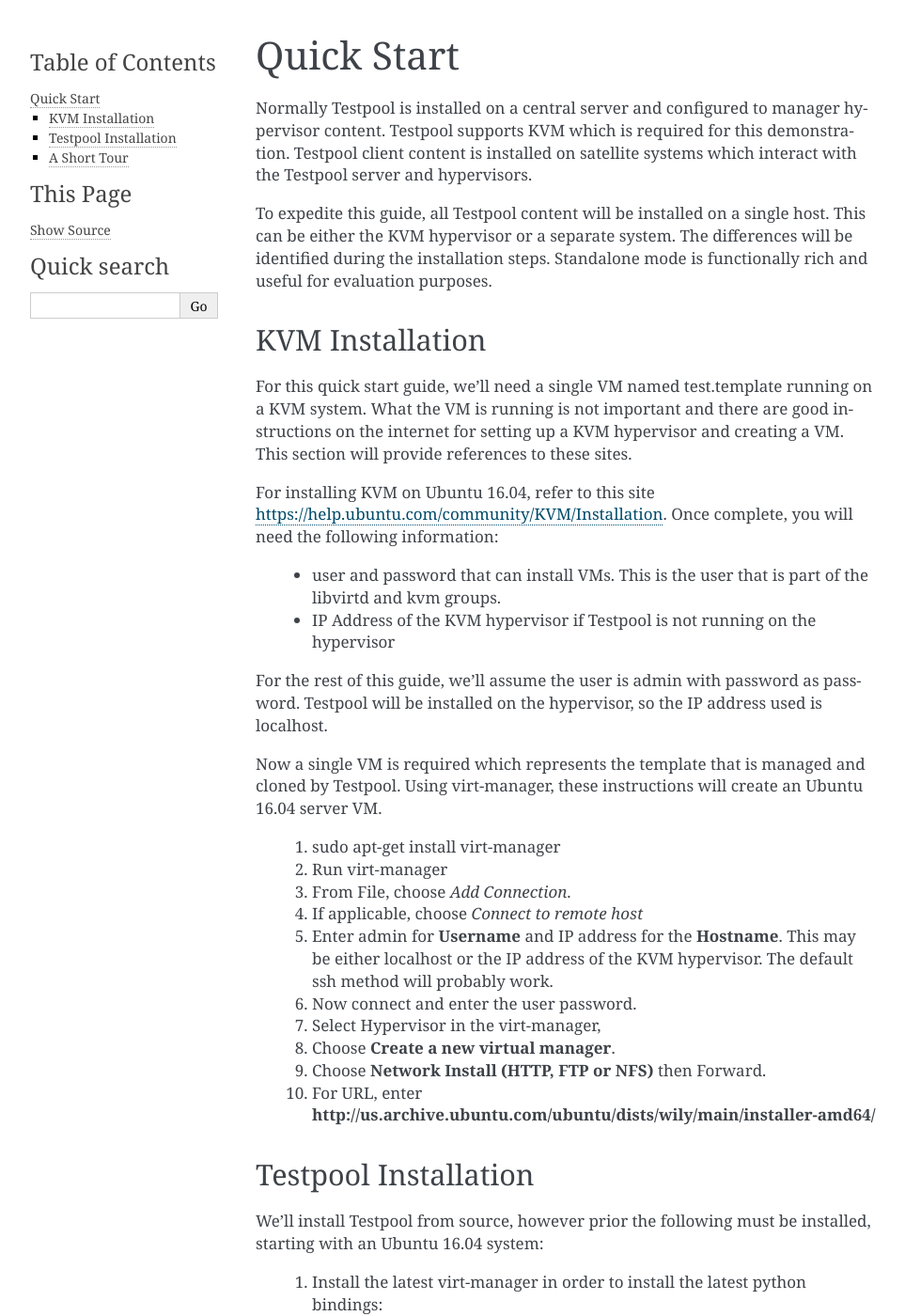
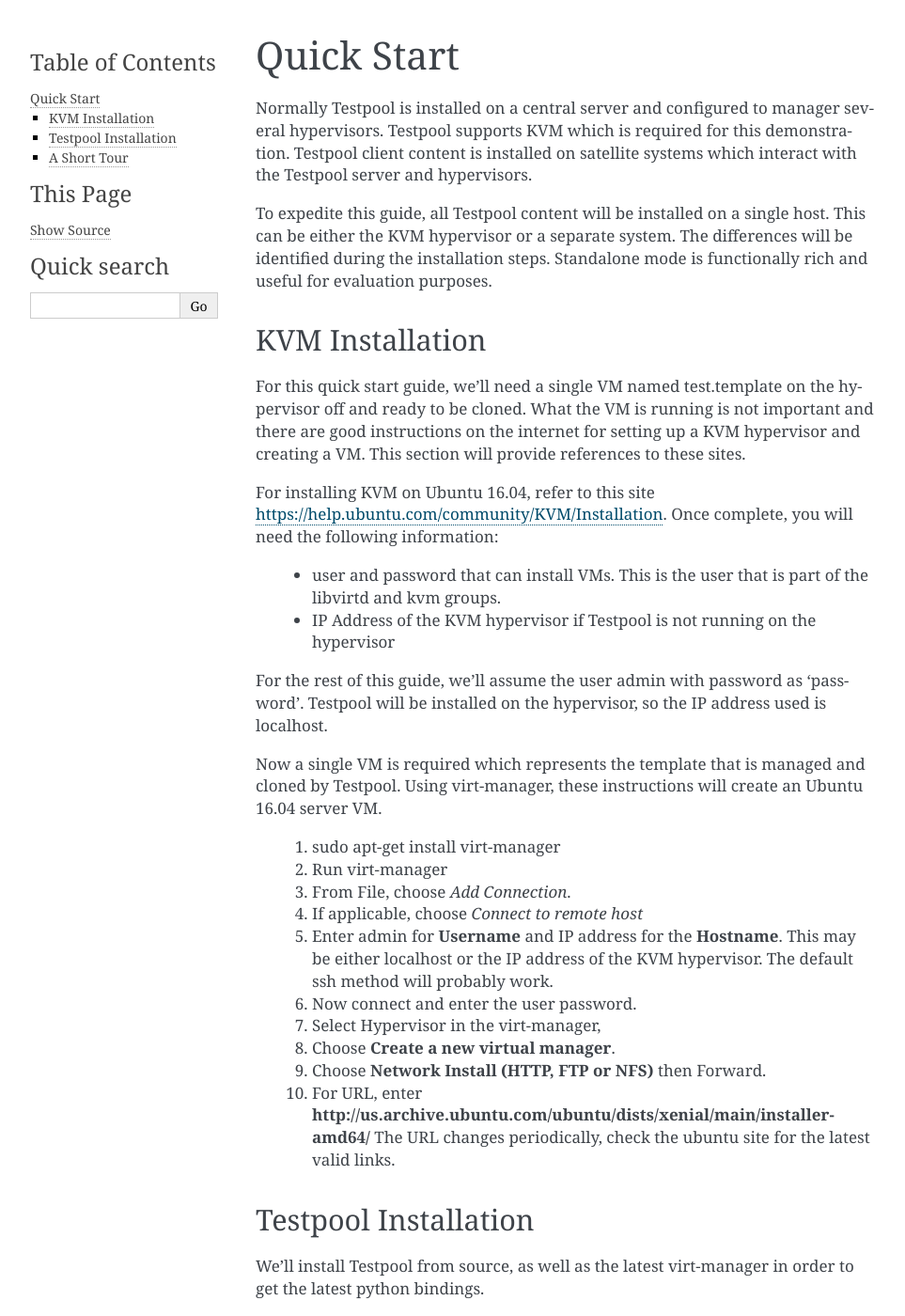
Before and after one commit to testcraftsman/testpool, a Sphinx documentation site: the page built from docs/source/quickstart.rst, in a window 1280 px wide and 1400 px high. Shown: the whole window at 94% size, without its empty margins (148-1111 px from the left). Built offline with Sphinx 7.4.7, drawn with Linux system fonts in a browser that asks for light colours; some of the changed text lies outside the part shown.

Commit message:
Clean up pylint

```diff
--- a/docs/source/quickstart.rst
+++ b/docs/source/quickstart.rst
@@ -4,7 +4,7 @@
 ===============
 
 Normally Testpool is installed on a central server and configured to
-manager hypervisor content. Testpool supports KVM which is required for
+manager several hypervisors. Testpool supports KVM which is required for
 this demonstration. Testpool client content is installed
 on satellite systems which interact with the Testpool server and hypervisors.
 
@@ -17,10 +17,11 @@
 KVM Installation
 ----------------
 
-For this quick start guide, we'll need a single VM named test.template running
-on a KVM system. What the VM is running is not important and there are
-good instructions on the internet for setting up a KVM hypervisor and
-creating a VM. This section will provide references to these sites.
+For this quick start guide, we'll need a single VM named test.template on
+the hypervisor off and ready to be cloned.  What the VM is running is not
+important and there are good instructions on the internet for setting up a
+KVM hypervisor and creating a VM. This section will provide references to
+these sites.
 
 For installing KVM on Ubuntu 16.04, refer to this site https://help.ubuntu.com/community/KVM/Installation. Once complete, you will need the following
 information:
@@ -30,8 +31,8 @@
   - IP Address of the KVM hypervisor if Testpool is not running on the
     hypervisor
 
-For the rest of this guide, we'll assume the user is admin with password
-as password. Testpool will be installed on the hypervisor, so the IP address
+For the rest of this guide, we'll assume the user admin with password
+as 'password'. Testpool will be installed on the hypervisor, so the IP address
 used is localhost.
 
 Now a single VM is required which represents the template that is managed
@@ -49,14 +50,15 @@
   #. Select Hypervisor in the virt-manager,
   #. Choose **Create a new virtual manager**.
   #. Choose **Network Install (HTTP, FTP or NFS)** then Forward.
-  #. For URL, enter **http://us.archive.ubuntu.com/ubuntu/dists/wily/main/installer-amd64/**
+  #. For URL, enter **http://us.archive.ubuntu.com/ubuntu/dists/xenial/main/installer-amd64/** The URL changes periodically, check the ubuntu site for the
+     latest valid links.
 
 
 Testpool Installation
 ---------------------
 
-We'll install Testpool from source, however prior the following must be
-installed, starting with an Ubuntu 16.04 system:
+We'll install Testpool from source, as well as the latest virt-manager
+in order to get the latest python bindings.
 
   #. Install the latest virt-manager in order to install the latest python
      bindings::
@@ -97,17 +99,26 @@
 ------------
 
 In order for Testpool to manage VMs, Hypervisor information is registered
-with the Testpool along with a single VM template.
+with the Testpool along with a name of a single VM template.
 
 Create a VM on the KVM hypervisor called test.template and keep it shutdown. Now create a testpool profile given the IP address and name of the VM template.
 
-While running testpool on the hypervisor, use tpl CLI create a test pool
+Where hypervisor-ip is replaced with the actual Hypervisor IP address.  While
+running testpool on the hypervisor, use the tpl CLI to create a test pool
 profile::
 
-  tpl profile add localhost kvm test.profile test.template 4
+  ./bin/tpl profile add test.profile kvm qemu:///system test.template 4
+
+Confirm the profile is valid::
+
+  ./bin/tpl profile detail test.profile
 
 The Testpool Daemon will clone 4 VMs from the test.template. This can take
-a while which is the point for this tool. Use **virt-manager** to see the
+a while which is the point of this tool. In that Testpool, maintains a
+pool of VMs which are immediatelly available.  Use **virt-manager** to see the
 VMs being created.
 
+From this point, Testpool is cloning VMs for use, the examples folder relies on
+this configuration to run. Refer to the example below to see how to use Testpool.
+
 .. literalinclude:: /../../examples/python_api.py
```
Also changed, not shown: other parts of docs/source/quickstart.rst (+3 -3 lines), 5 other files.
